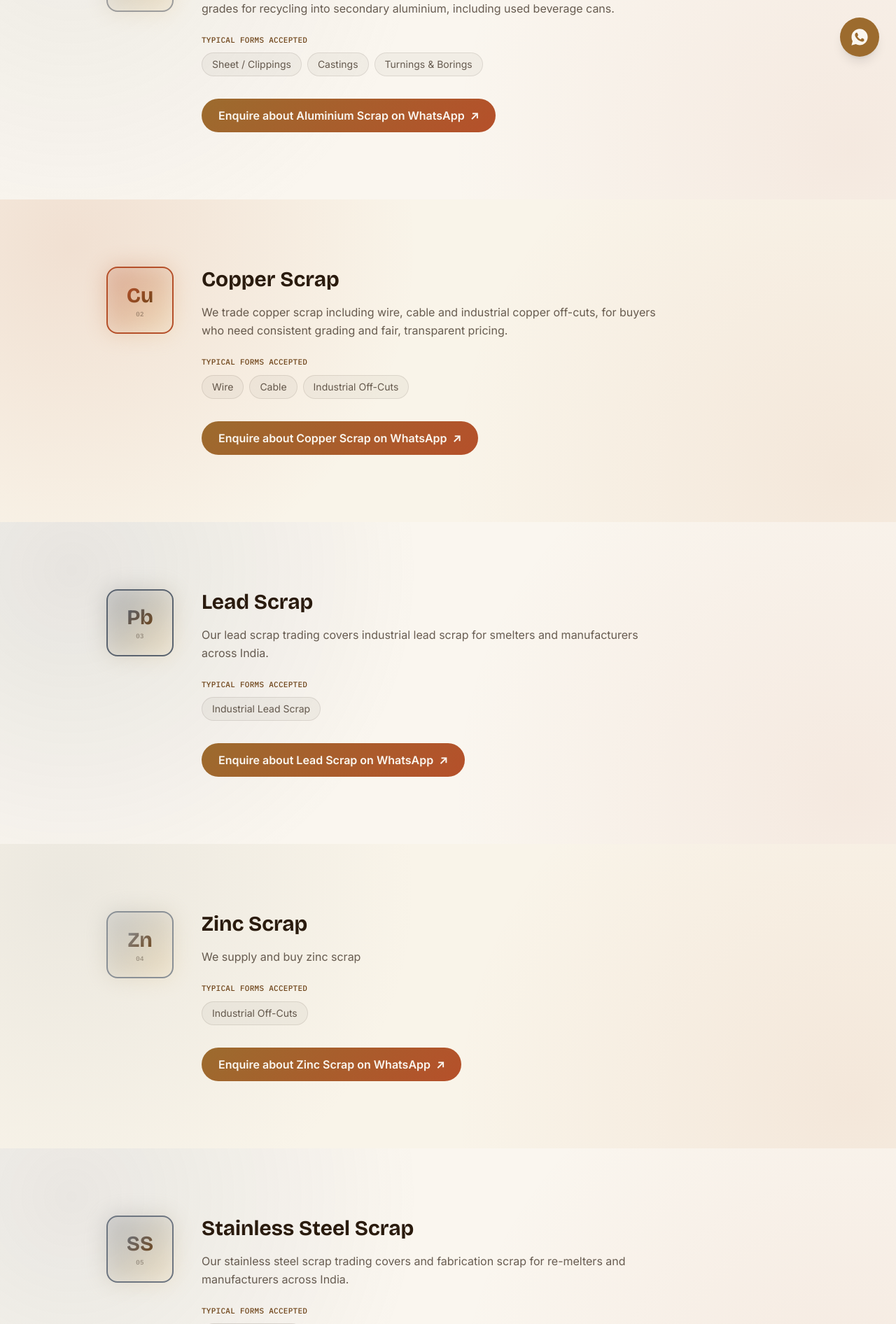
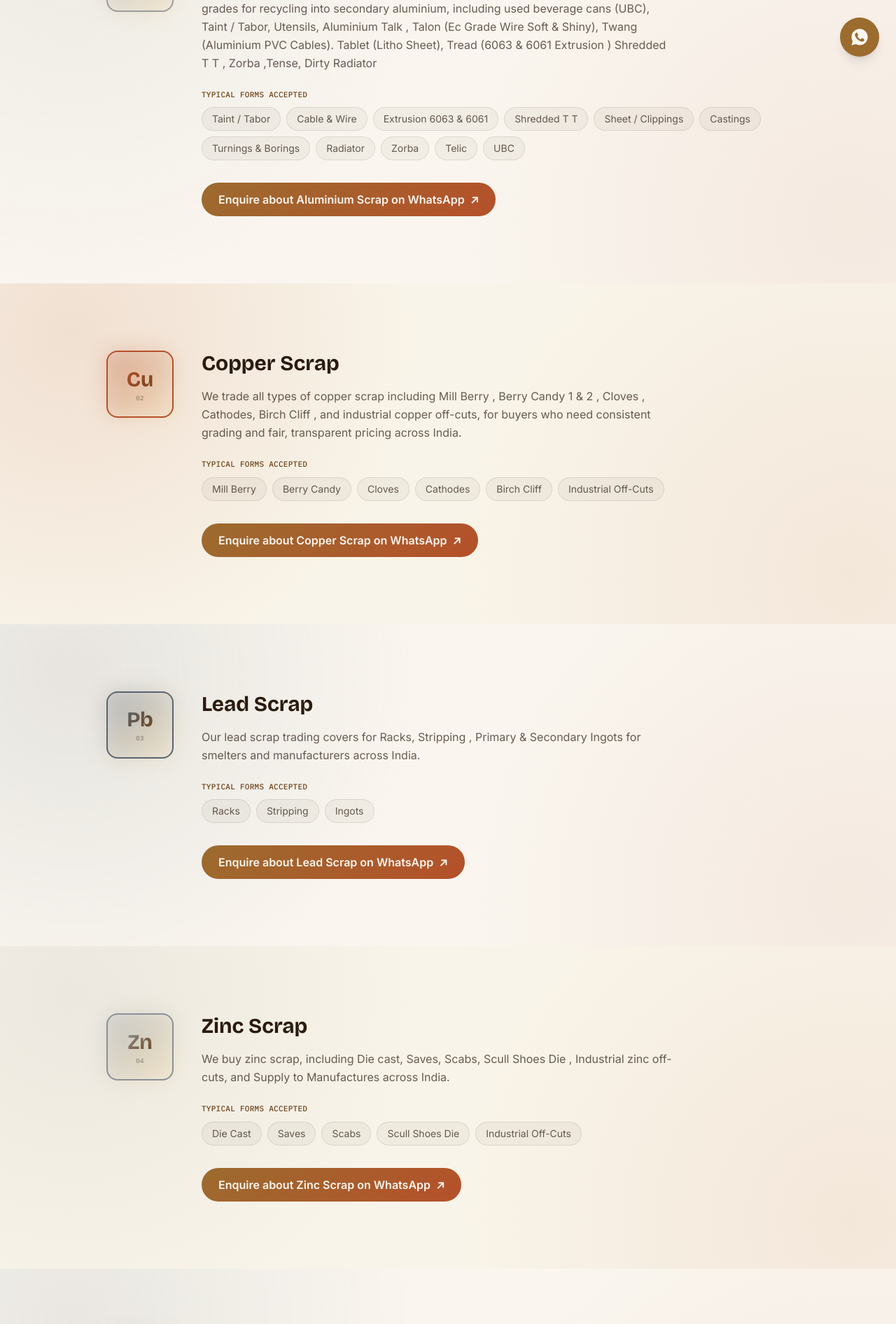
Before and after one commit to vedhaan/sunilmetalcorporation, a React (Vite) app: page /materials-we-deal-in in a window 1280 px wide. Shown: the part 695-2587 px from the top of the page at 70% size. Built offline with nearby package versions, Linux system fonts and the light colour scheme.

Commit message:
changed content accordingly word file and image model added for home page (2/9/26)

```diff
--- a/src/components/home/CertificationsTeaser.jsx
+++ b/src/components/home/CertificationsTeaser.jsx
@@ -1,5 +1,6 @@
+import { useState, useEffect } from 'react'
 import { Link } from 'react-router-dom'
-import { motion } from 'motion/react'
+import { motion, AnimatePresence } from 'motion/react'
 
 const photos = [
   { src: '/gallery/facility-1.jpg', alt: 'Sunil Metal Corporation processing facility', rotate: '-rotate-6', z: 'z-10', offset: '' },
@@ -7,7 +8,60 @@ const photos = [
   { src: '/gallery/facility-3.jpg', alt: 'Sunil Metal Corporation quality control area', rotate: 'rotate-6', z: 'z-10', offset: '' },
 ]
 
+function Lightbox({ photo, onClose }) {
+  useEffect(() => {
+    document.body.style.overflow = 'hidden'
+    function handleKey(e) {
+      if (e.key === 'Escape') onClose()
+    }
+    window.addEventListener('keydown', handleKey)
+    return () => {
+      document.body.style.overflow = ''
+      window.removeEventListener('keydown', handleKey)
+    }
+  }, [onClose])
+
+  return (
+    <motion.div
+      initial={{ opacity: 0 }}
+      animate={{ opacity: 1 }}
+      exit={{ opacity: 0 }}
+      transition={{ duration: 0.25 }}
+      onClick={onClose}
+      className="fixed inset-0 z-[100] bg-ink/85 backdrop-blur-sm flex items-center justify-center p-4 sm:p-8"
+      role="dialog"
+      aria-modal="true"
+      aria-label={photo.alt}
+    >
+      <motion.button
+        onClick={onClose}
+        aria-label="Close image"
+        initial={{ opacity: 0 }}
+        animate={{ opacity: 1 }}
+        className="absolute top-4 right-4 sm:top-6 sm:right-6 w-10 h-10 rounded-full bg-cream/10 hover:bg-cream/20 border border-cream/30 flex items-center justify-center text-cream transition-colors z-10"
+      >
+        <svg viewBox="0 0 24 24" className="w-5 h-5" fill="none" stroke="currentColor" strokeWidth="2">
+          <path d="M6 6 L18 18 M6 18 L18 6" strokeLinecap="round" />
+        </svg>
+      </motion.button>
+
+      <motion.img
+        onClick={(e) => e.stopPropagation()}
+        initial={{ scale: 0.9, opacity: 0 }}
+        animate={{ scale: 1, opacity: 1 }}
+        exit={{ scale: 0.95, opacity: 0 }}
+        transition={{ duration: 0.3, ease: [0.22, 1, 0.36, 1] }}
+        src={photo.src}
+        alt={photo.alt}
+        className="max-w-full max-h-[85vh] w-auto h-auto object-contain rounded-lg shadow-2xl"
+      />
+    </motion.div>
+  )
+}
+
 export default function CertificationsTeaser() {
+  const [activePhoto, setActivePhoto] = useState(null)
+
   return (
     <section className="bg-cream py-24 md:py-32 overflow-hidden">
       <div className="max-w-6xl mx-auto px-6 grid md:grid-cols-2 gap-16 lg:gap-24 items-center">
@@ -46,21 +100,27 @@ export default function CertificationsTeaser() {
           className="flex justify-center items-start"
         >
           {photos.map((p, i) => (
-            <motion.div
+            <motion.button
               key={p.src}
+              onClick={() => setActivePhoto(p)}
+              aria-label={`View larger: ${p.alt}`}
               whileHover={{ rotate: 0, scale: 1.06, zIndex: 30 }}
               transition={{ type: 'spring', stiffness: 260, damping: 18 }}
-              className={`relative ${p.z} ${p.offset} ${i > 0 ? '-ml-8 md:-ml-10' : ''} ${p.rotate} bg-cream p-2 pb-6 shadow-xl border border-ink/10 rounded-sm`}
+              className={`relative ${p.z} ${p.offset} ${i > 0 ? '-ml-8 md:-ml-10' : ''} ${p.rotate} bg-cream p-2 pb-6 shadow-xl border border-ink/10 rounded-sm cursor-pointer`}
             >
               <img
                 src={p.src}
                 alt={p.alt}
                 className="w-32 h-40 md:w-40 md:h-52 object-cover bg-ink/5"
               />
-            </motion.div>
+            </motion.button>
           ))}
         </motion.div>
       </div>
+
+      <AnimatePresence>
+        {activePhoto && <Lightbox photo={activePhoto} onClose={() => setActivePhoto(null)} />}
+      </AnimatePresence>
     </section>
   )
 }
--- a/src/pages/Materials.jsx
+++ b/src/pages/Materials.jsx
@@ -17,8 +17,8 @@ export default function Materials() {
         flagship
         accent="#9C9C9C"
         bg="plain"
-        description="Aluminium is our core specialisation. We buy and sell a wide range of aluminium scrap grades for recycling into secondary aluminium, including used beverage cans."
-        forms={['Sheet / Clippings', 'Castings', 'Turnings & Borings']}
+        description="Aluminium is our core specialisation. We buy and sell a wide range of aluminium scrap grades for recycling into secondary aluminium, including used beverage cans (UBC), Taint / Tabor, Utensils, Aluminium Talk  , Talon (Ec Grade Wire Soft & Shiny), Twang (Aluminium PVC Cables). Tablet (Litho Sheet), Tread (6063 & 6061 Extrusion ) Shredded T T , Zorba ,Tense, Dirty Radiator "
+        forms={['Taint / Tabor', 'Cable & Wire', 'Extrusion 6063 & 6061', 'Shredded T T ', 'Sheet / Clippings', 'Castings', 'Turnings & Borings', 'Radiator', 'Zorba', 'Telic', 'UBC']}
         whatsappLabel="Enquire about Aluminium Scrap on WhatsApp"
       />
 
@@ -29,8 +29,8 @@ export default function Materials() {
         name="Copper Scrap"
         accent="#B5502A"
         bg="tint"
-        description="We trade copper scrap including wire, cable and industrial copper off-cuts, for buyers who need consistent grading and fair, transparent pricing."
-        forms={['Wire', 'Cable', 'Industrial Off-Cuts']}
+        description="We trade all types of copper scrap including Mill Berry , Berry Candy 1 & 2 , Cloves , Cathodes, Birch Cliff , and industrial copper off-cuts, for buyers who need consistent grading and fair, transparent pricing across India. "
+        forms={['Mill Berry', 'Berry Candy', 'Cloves', 'Cathodes', 'Birch Cliff', 'Industrial Off-Cuts']}
         whatsappLabel="Enquire about Copper Scrap on WhatsApp"
       />
 
@@ -41,8 +41,8 @@ export default function Materials() {
         name="Lead Scrap"
         accent="#5B6470"
         bg="plain"
-        description="Our lead scrap trading covers industrial lead scrap for smelters and manufacturers across India."
-        forms={['Industrial Lead Scrap']}
+        description="Our lead scrap trading covers for Racks, Stripping , Primary & Secondary Ingots for smelters and manufacturers across India."
+        forms={['Racks', 'Stripping', 'Ingots']}
         whatsappLabel="Enquire about Lead Scrap on WhatsApp"
       />
 
@@ -53,8 +53,8 @@ export default function Materials() {
         name="Zinc Scrap"
         accent="#8A9096"
         bg="tint"
-        description="We supply and buy zinc scrap"
-        forms={['Industrial Off-Cuts']}
+        description="We buy zinc scrap, including Die cast, Saves, Scabs, Scull Shoes Die , Industrial zinc off-cuts, and Supply to Manufactures across India."
+        forms={['Die Cast', 'Saves', 'Scabs', 'Scull Shoes Die', 'Industrial Off-Cuts']}
         whatsappLabel="Enquire about Zinc Scrap on WhatsApp"
       />
 
@@ -65,8 +65,8 @@ export default function Materials() {
         name="Stainless Steel Scrap"
         accent="#6E7681"
         bg="plain"
-        description="Our stainless steel scrap trading covers and fabrication scrap for re-melters and manufacturers across India."
-        forms={['Fabrication Scrap']}
+        description="Our stainless-steel scrap trading covers SCRAP GRADE OF (201, 410 , 304, 316), sheet, coil Alloy Base (Low Alloy, Low Nickel, Low Moly) and fabrication scrap for re-melters and manufacturers across India."
+        forms={['201 SCRAP', '410 SCRAP', '304 SCRAP', '316 SCRAP', 'Sheet & Coil', 'Alloy Base', 'Fabrication Scrap']}
         whatsappLabel="Enquire about Stainless Steel Scrap on WhatsApp"
       />
 
```
